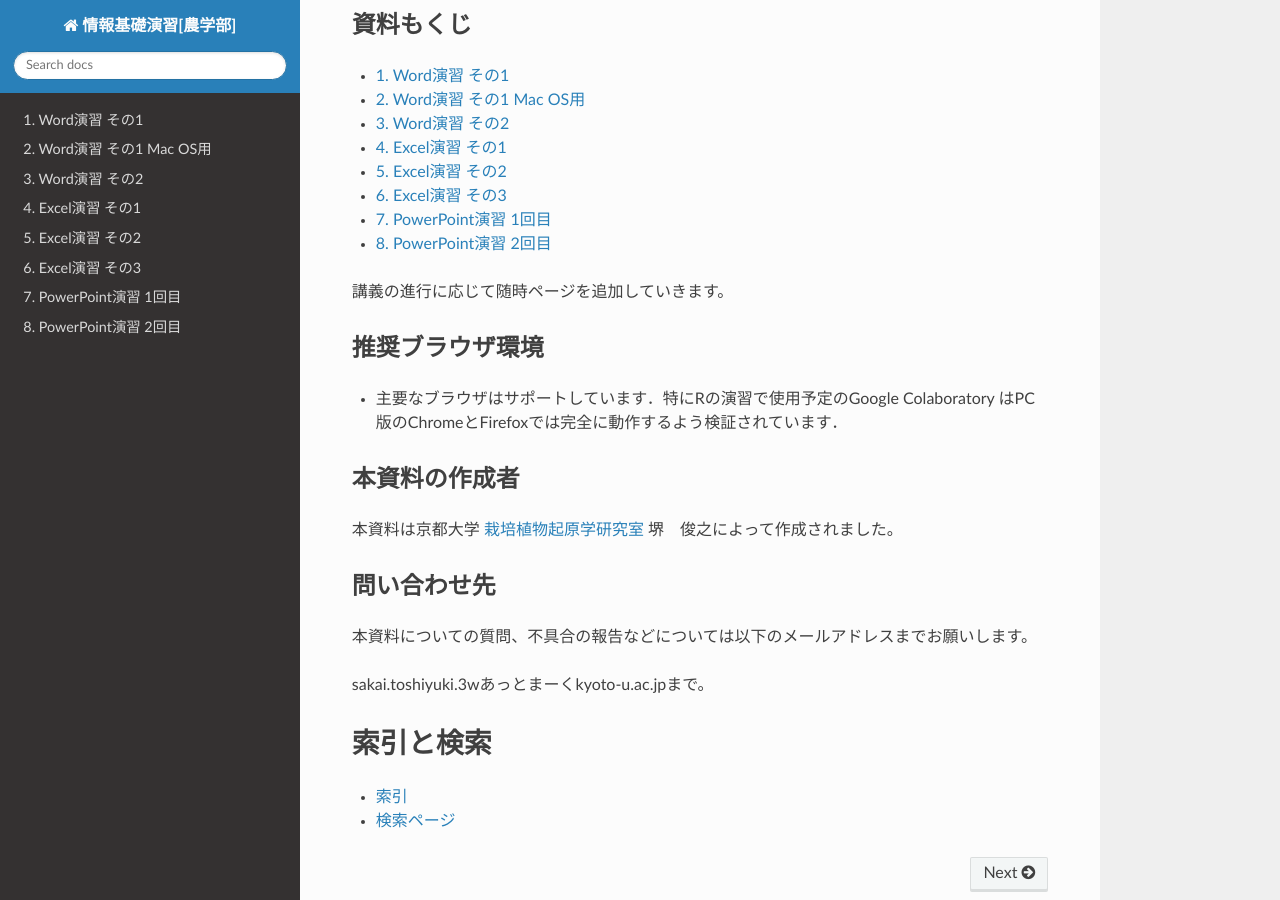
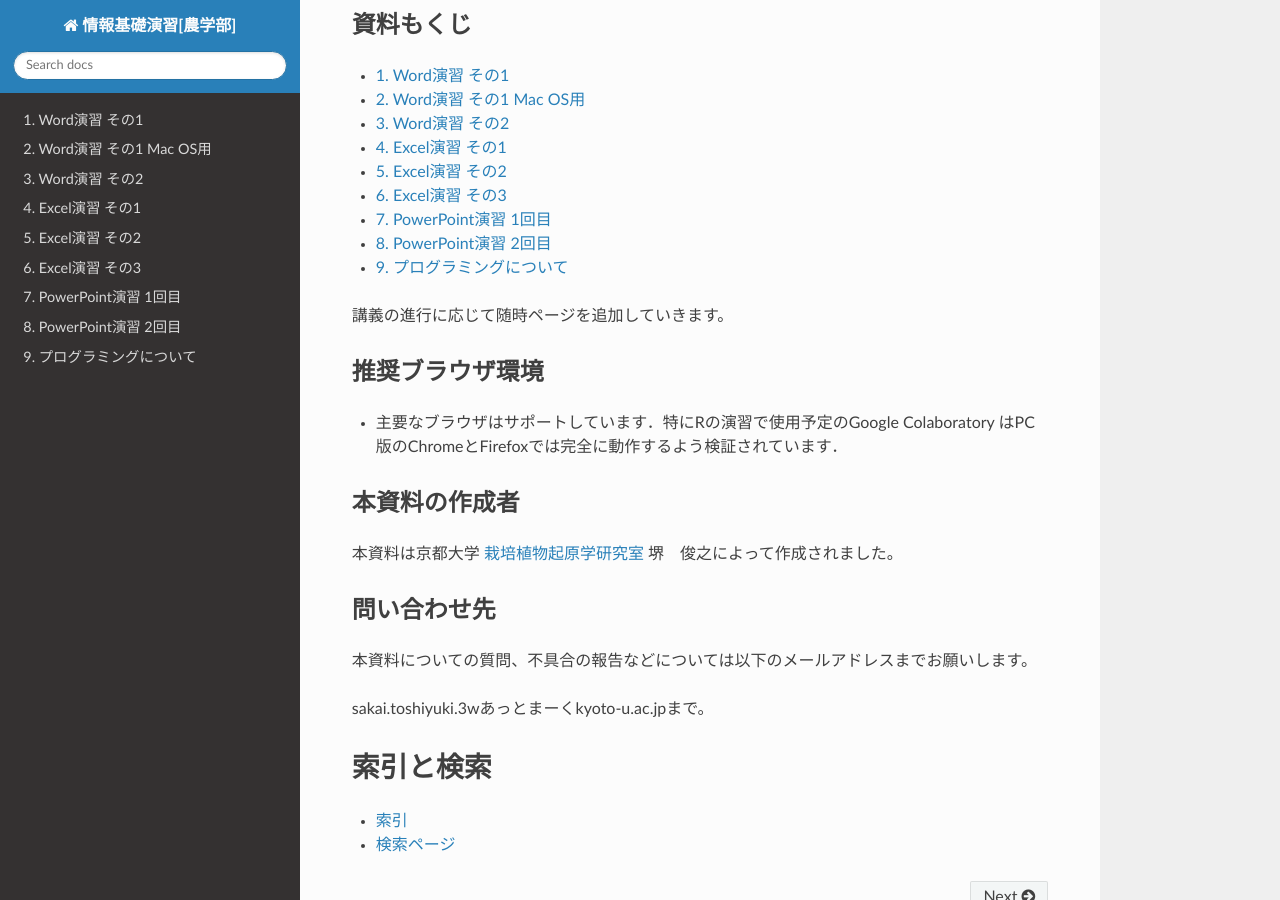
Before and after one commit to slt666666/basic_informatics_2022, a Sphinx documentation site: the page built from source/index.rst, in a window 1280 px wide and 900 px high, scrolled down 745 px. Built offline with Sphinx 7.4.7 and the Read the Docs theme 2.0.0, drawn with Linux system fonts in a browser that asks for light colours; some of the changed lines change nothing that is shown.

Commit message:
add programming

```diff
--- a/source/index.rst
+++ b/source/index.rst
@@ -39,6 +39,7 @@
    excel_3
    powerpoint_1
    powerpoint_2
+   programming
 
 講義の進行に応じて随時ページを追加していきます。
 
--- /dev/null
+++ b/source/programming.rst
@@ -0,0 +1,116 @@
+=============================
+ プログラミングについて
+=============================
+
+コンピュータの構成と動作
+^^^^^^^^^^^^^^^^^^^^^^^^^^^^^^^^^^^^^^^^^^^^^^^^^^^^^^^^^^^^^
+本講義の最初の方で、コンピュータはメモリ上に呼び出したデータやプログラムをもとにCPUが命令を処理していく、という様な話をしました。
+この時、CPUなどのハードウェアが実行出来る命令は、高速で処理するために極めて単純な命令群として構成され、「機械語」と呼ばれます。
+
+プログラミング言語
+^^^^^^^^^^^^^^^^^^^^^^^^^^^^^^^^^^^^^^
+機械語を人間が解読するのは非常に難解なので、この問題を解決するために「プログラミング言語」が考案されました。
+機械語よりも数式など人間に理解しやすいプログラムを書くためのルールに沿って記述できるようにしたものです。
+こうしてルールに沿って書かれたプログラム(ソースコード)を、ソースコードを実行するプログラムによって処理し、実行するという形になります。
+
+.. figure:: _static/images/programming/kikaigo2.png
+
+プログラミング言語の種類
+^^^^^^^^^^^^^^^^^^^^^^^^^^^^^^^^^^^^^^^^^^^^^^^^^
+| プログラミング言語にはいくつも種類があり、様々なプログラミング言語が開発され、利用されています。
+| (例) FORTRAN, C, C++, C#, COBOL, Java, Go, Swift, Perl, Ruby, PHP, Python, LISP, Julia, Javascript, R...etc
+
+.. figure:: _static/images/programming/icons.png
+
+| また、プログラミング言語に似たものとしては、Webページの構成を決めるHTMLやページのスタイルを決めるCSS、データベースへのアクセスを記述するSQLなども併用されます。
+
+| コンピュータの技術の進展に伴って，開発するプログラムも高度化されていき．そういったプログラムを効果的に記述するために新たなプログラミング言語が開発されてきました．
+| また，より簡単に書ける様にだったり、より高速に、安全に動かしたいとった特定の用途に適したプログラミング言語が開発されることもあります。
+| こうした事情から、新しいプログラミング言語が開発されたり、プログラミング言語の仕様や処理系が改訂され続けています。
+
+| では新しい言語が何でも良いのかというと、そうとは限らず、特定のプログラミング言語で開発されたソフトウェア資産の活用や維持など、古いプログラミング言語の継続が求められることもあります。
+| 例えばFORTRANと呼ばれる科学計算用のプログラミング言語は、言語としては最も古いものの１つですが、計算速度最速の言語の１つでもあるため、さまざまな改訂が行われつつ現在も研究や開発に使用されています。
+
+プログラミング言語の処理系
+^^^^^^^^^^^^^^^^^^^^^^^^^^^^^^^^^^^^^^^^^^^^^^^^^^^
+プログラミング言語で書かれたソースコードを実行するためのプログラム(処理系)にはいくつか種類があります。
+
+**1. コンパイラ方式**
+
+| ソースコードを一旦機械語に翻訳(コンパイル)し、翻訳された機械語を実行する方式です。
+| 最初のコンパイルに手間がかかりますが、一旦コンパイルしてしまったプログラム(機械語のプログラム)は高速に実行が可能です．
+| C, C++，FORTRAN，COBOLなどが代表的なコンパイル型言語です。
+
+デメリットとしては、コンパイルする手間がかかることや、コンパイルしたプログラムは他の環境(OSやCPUが異なると)実行できないことなどです。
+
+**2. インタープリタ方式**
+
+| ソースコードを逐行的に解釈していく方式です。
+| ソースコードの解釈を毎回行うため実行速度は遅くなりますが、作成したソースプログラムをただちに実行でき、柔軟性が高い処理系を構成できます。
+| PythonやPerlなどが代表的なインタープリタ方式です。
+
+解釈しながら実行されるため、コンパイル型に比べると実行速度が遅いというのが欠点です。特にプログラム中の何度も実行されるような部分では、かなり大きな無駄が生じます。
+
+プログラミング言語の用途
+^^^^^^^^^^^^^^^^^^^^^^^^^^^^^^^^^^^^^^^^^^^^^^^^^^^
+コンピュータ上で動くプログラムは、科学計算や数値シミュレーション、文字列・画像などのデータの加工・分析、ゲームやグラフィクスの作品創作、Webアプリケーションの開発など、多岐にわたります。
+
+| あくまでも一例ですが主な用途を表にして載せておきます。
+| ただし、載っている用途以外に使えないかというとそうではなく、どの言語でもやろうと思えば大抵のことは可能です。
+| 例えばデータ解析に使用されることが多いPythonですが、Web開発に使用している場合もたくさんあります。
+
+==================================== ====================================================
+ 用途                                 言語
+==================================== ====================================================
+スマホアプリ                           iOS...Swift, Objective-C Android...Java, Kotlin
+------------------------------------ ----------------------------------------------------
+ゲーム開発                             C, C#
+------------------------------------ ----------------------------------------------------
+Web開発                               PHP, Ruby, Javascript, (HTML, CSS)
+------------------------------------ ----------------------------------------------------
+データ解析・機械学習                    R, Python, Julia
+------------------------------------ ----------------------------------------------------
+組込みシステム(家電など)                C, Java
+==================================== ====================================================
+
+プログラミングの勉強の仕方
+^^^^^^^^^^^^^^^^^^^^^^^^^^^^^^^^^^^^^^^^^^^^^^^^^
+
+**1. 興味のあるものに取り組む**
+
+| プログラミングというのはいわば筋トレみたいな側面があるので、サッカーのためとか、ジャンプ力上げるためとか、そういう目的に合わせた筋トレをする必要があります。
+| 筋トレだけをひたすら続けるというのは中々しんどいです。(もちろんボディビルダーみたいに筋トレ自体にはまる人達もいますが。)
+| そのため、
+| 「iOSアプリを作ってみたい」「ゲームを作ってみたい」「Webアプリケーションを作ってみたい」「機械学習をやってみたい」など、目標や目的があるとプログラミングの上達は確実に早くなります。
+| もちろん、いきなりNintendo Switchのゲームを作ったりすることは出来ないですが、勉強を進める過程で、作ることが出来るプログラムが確実に目標に近付いていくことが実感できると思います。
+| 漠然と「プログラミングをやってみたい」といった形だと、ある意味プログラミングの世界は終わりが無いのでモチベーションの維持が難しくなるかもしれません。
+
+**2. とにかく書く**
+
+| プログラミングを習得するには「自分でコードを書く」という作業が最も大切になります。
+| プログラミングを勉強するための様々なWebサイトや書籍が出ていますが、そういったものを眺めたり読んでいるだけではあまり上達は見込めません。
+| 書籍に載っているコードを写経したり、一部分を自分で変えてみたりと自分で書いて動かしてみることで、プログラミングは上達します。
+| コードの内容を理解してから動かしてみる、ではなくて、実際に動かして色々いじってみる過程でコードの内容を理解していくという感じがおすすめです。
+
+**3. エラーに対処する**
+
+| プログラムを書いていると、ほぼ間違いなくエラーが発生します。その様なときに、何故エラーが発生したのかを考えたり、どうすれば解決できるのか調べることで経験値が高まります。
+| 基本的にエラーメッセージをちゃんと理解できれば解決出来るものが多いのでエラーメッセージに慣れることが大事です。
+| (しっかり経験があっても、未だに新しい解析のコードを書くときにはエラーとの戦いがあります。)
+
+| 流れとしては、本講義で扱う様な、どのプログラミング言語でもある程度共通の知識を勉強した後は、興味のあるものを実際に作っていくのが良いと思います。
+| 例えばiOSアプリを作りたい場合、最初は書籍などに載ってるサンプルアプリを書籍通りに自分のコンピュータで作ってみる。その後は作ったアプリに少しだけ機能を加えたものを作ってみる。そうして実装できる機能を少しずつ増やしていくという形です。
+| 大切なのは、実際に手元でコードを書いて計算を実行したり、プログラムを作ってみることになります。
+
+Rについて
+^^^^^^^^^^^^^^^^^^^^^^^^
+| 「R」は統計解析用のプログラミング言語です。
+| 様々な統計分析(回帰や分散分析etc)やグラフの作成などを行うことが出来ます。
+| 機械学習やデータ解析はPythonでやるものと思っている方もいますが、それらは殆どRでも出来ます。
+| また、Rは統計処理でやデータ解析に活用されることが多いですが、グラフィックス機能も強力です。複雑なグラフや地図、3D図など様々な図を作成することが出来ます。
+
+本講義ではRを使ってプログラミングの基礎を学びます。
+
+通常はRを自分のパソコンにインストールして利用する形になりますが、皆さん所持しているパソコンやOSも様々なので今回はGoogle ColaboratoryというWebサービスで演習を行います。
+
+R: https://www.r-project.org/
```
